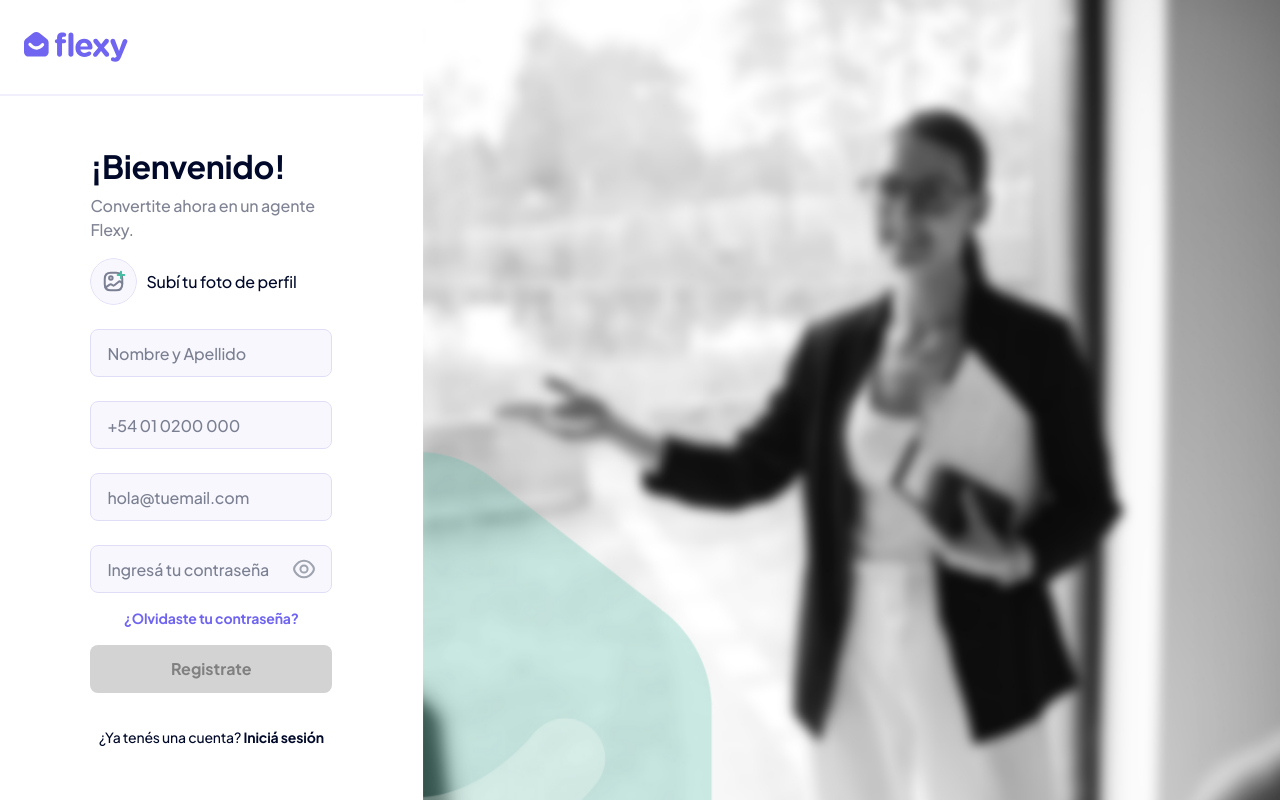
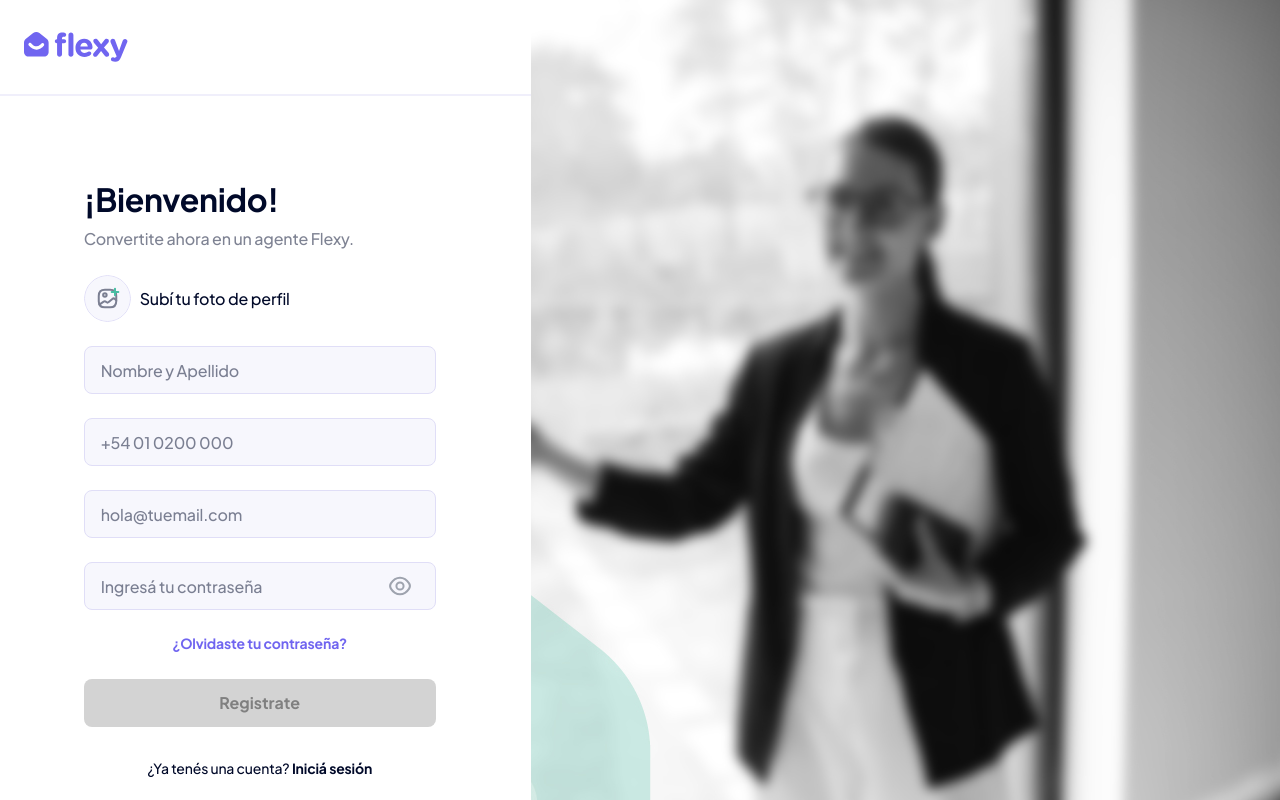
Before and after one commit to erikfille/Flexy-Register, a React (Vite) app: page /signup in a window 1280 px wide. Built offline with nearby package versions, Linux system fonts and the light colour scheme.

Commit message:
Fixed CSS

```diff
--- a/src/App.css
+++ b/src/App.css
@@ -29,17 +29,19 @@
   padding-bottom: 80px;
 }
 
-/*** Colores ***/
-
 :root {
   --color-primary-dark: #000929;
   --color-primary-main: #7065f0;
   --color-dark-grey: #4a4b4d;
   --color-light-grey: ##6c727f;
   --color-f8f8f8: #f8f8f8;
-  --color-icon-grey: ##9EA3AE;
+  --color-icon-grey: ##9ea3ae;
   --color-danger: #d32f2f;
   --navbar-height: 96px;
 }
 
-/*** Colores Fin ***/
+@media screen and (max-width: 768px) {
+  :root {
+    --navbar-height: 72px;
+  }
+}
--- a/src/components/ForgotPassModal/index.jsx
+++ b/src/components/ForgotPassModal/index.jsx
@@ -31,14 +31,12 @@ export default function ForgotPassModal() {
         <h4 className={style.text}>
           Indicanos el correo con el que te registraste
         </h4>
-        <div className="mb-3 w-100">
           <StyledInput
             placeholder="tu@email.com"
             field="userEmail"
             value={email}
             onChange={handleInputChange}
           ></StyledInput>
-        </div>
         <div className="d-flex gap-10">
           <button
             className={`${style.button}`}
--- a/src/components/LoginWidget/LoginWidget.jsx
+++ b/src/components/LoginWidget/LoginWidget.jsx
@@ -102,17 +102,14 @@ export default function LoginWidget(props) {
 
   return (
     <div
-      className={`${styles.container} container d-flex flex-column align-items-center`}
+      className={`${styles.container} d-flex flex-column align-items-center`}
     >
-      <div className="col-10 col-md-12 col-xl-8">
-        <div className={`${styles.titleContainer} align-items-left`}>
+        <div className={styles.titleContainer}>
           <h1 className={`${styles.fColor} ${styles.title}`}>¡Bienvenido!</h1>
           <p className={`${styles.fColor} ${styles.subtitle}`}>
             {childProps.subtitle}
           </p>
         </div>
-      </div>
-      <div className="col-10 col-md-12 col-xl-8">
       {childProps.type === "signup" && (
         <UploadWidget
           label="Subí tu foto de perfil"
@@ -122,10 +119,8 @@ export default function LoginWidget(props) {
           error={errors.image}
         />
       )}
-        <form className="d-flex flex-column" onSubmit={handleSubmit}>
+      <form className={styles.form} onSubmit={handleSubmit}>
         {childProps.type === "signup" && (
-            <div className="d-flex flex-column flex-lg-row mb-2 mb-2">
-              <div className="mb-3 w-100">
           <StyledInput
             placeholder="Nombre y Apellido"
             field="name"
@@ -133,12 +128,8 @@ export default function LoginWidget(props) {
             onChange={handleInputChange}
             error={errors.name}
           ></StyledInput>
-              </div>
-            </div>
         )}
         {childProps.type === "signup" && (
-            <div className="d-flex flex-column flex-lg-row mb-2 mb-2">
-              <div className="mb-3 w-100">
           <StyledInput
             placeholder="+54 01 0200 000"
             field="phone"
@@ -147,11 +138,7 @@ export default function LoginWidget(props) {
             type="number"
             error={errors.phone}
           ></StyledInput>
-              </div>
-            </div>
         )}
-          <div className="d-flex flex-column flex-lg-row mb-2 mb-2">
-            <div className="mb-3 w-100">
         <StyledInput
           placeholder="hola@tuemail.com"
           field="email"
@@ -160,10 +147,7 @@ export default function LoginWidget(props) {
           type="email"
           error={errors.email}
         />
-            </div>
-          </div>
-          <div className="d-flex flex-column flex-sm-row gap-10">
-            <div className="mb-3 w-100 position-relative">
+        <div className={styles.passwordContainer}>
           <StyledInput
             placeholder="Ingresá tu contraseña"
             field="password"
@@ -186,21 +170,13 @@ export default function LoginWidget(props) {
             />
           )}
         </div>
+        <div className={styles.forgotPassword}>
+          <a onClick={() => forgotPasswordModal()}>¿Olvidaste tu contraseña?</a>
         </div>
-          <div className={styles.forgotPassword}>
-            <a onClick={() => forgotPasswordModal()}>
-              ¿Olvidaste tu contraseña?
-            </a>
-          </div>
-          <button
-            className={`w-100 my-3 ${styles.button}`}
-            disabled={incomplete}
-          >
+        <button className={styles.button} disabled={incomplete}>
           {childProps.button}
         </button>
       </form>
-      </div>
-      <div className="text-center mt-3 mb-5">
         <span className={`${styles.fColor} ${styles.switcher}`}>
           {childProps.message}
           <Link to={childProps.anchorPath}>
@@ -211,6 +187,5 @@ export default function LoginWidget(props) {
           </Link>
         </span>
     </div>
-    </div>
   );
 }
--- a/src/components/LoginWidget/loginWidget.module.css
+++ b/src/components/LoginWidget/loginWidget.module.css
@@ -1,7 +1,18 @@
 .container {
   background-color: inherit;
-  margin: auto;
-  padding: 50px 30px 100px 30px;
+  margin: 33px auto auto 93px;
+  padding: 50px 30px 80px 30px;
+  max-width: 412px;
+  width: 100%;
+}
+
+.form {
+  width: 100%;
+}
+
+.passwordContainer {
+  width: 100%;
+  position: relative;
 }
 
 .switcher {
@@ -30,8 +41,10 @@
   display: flex;
   flex-direction: column;
   align-items: flex-start;
-  padding: 0px;
+  justify-content: flex-start;
   gap: 8px;
+  width: 100%;
+  margin-bottom: 24px;
 }
 
 .title {
@@ -51,6 +64,7 @@
   line-height: 150%;
   opacity: 0.5;
   align-items: flex-start;
+  margin-bottom: 0px;
 }
 
 .button {
@@ -60,7 +74,7 @@
   align-items: center;
   padding: 12px 24px;
   gap: 10px;
-  width: 352px;
+  width: 100%;
   height: 48px;
   background: var(--color-primary-main);
   border: none;
@@ -72,7 +86,7 @@
   text-align: center;
   font-feature-settings: "ss06" on, "ss04" on, "liga" off;
   color: #ffffff;
-  max-width: 100%;
+  margin: 25px 0px 32px 0px;
 }
 
 .button:disabled {
@@ -82,7 +96,7 @@
 
 .showPassword {
   position: absolute;
-  right: 1em;
+  right: 1.5em;
   top: 0.75em;
   cursor: pointer;
 }
@@ -124,3 +138,35 @@
   box-shadow: 5 5 5 0.2rem rgba(234, 0, 255, 0.25) !important;
   border-color: #7065f0 !important;
 }
+
+@media screen and (max-width: 1400px) {
+  .container {
+    margin: 33px auto auto auto;
+  }
+}
+
+@media screen and (min-width: 1700px) {
+  .container {
+    margin: 33px auto auto 5.66vw;
+  }
+}
+
+@media screen and (max-width: 768px) {
+  .container {
+    margin: 12px auto auto auto;
+    padding: 50px 24px 100px 24px;
+  }
+
+  .titleContainer {
+    align-items: center;
+    margin-bottom: 31px;
+  }
+
+  .button {
+    margin: 27px 0px 20px 0px;
+  }
+
+  .forgotPassword {
+    margin: -10px auto auto auto;
+  }
+}
--- a/src/components/StyledInput/index.jsx
+++ b/src/components/StyledInput/index.jsx
@@ -15,7 +15,7 @@ export default function StyledInput({
   const handleVisited = () => setVisited(true);
 
   return (
-    <>
+    <div className={styles.inputContainer}>
       <input
         type={type}
         placeholder={placeholder}
@@ -27,6 +27,6 @@ export default function StyledInput({
         onBlur={handleVisited}
       />
       {errorCondition && <p className={`${styles.errorMessage}`}>{error}</p>}
-    </>
+    </div>
   );
 }
--- a/src/components/StyledInput/styledInput.module.css
+++ b/src/components/StyledInput/styledInput.module.css
@@ -1,7 +1,12 @@
+.inputContainer {
+  margin-bottom: 24px;
+  max-width: 352px;
+  width: 100%;
+}
+
 .input {
   padding: 12px 16px;
-  max-width: 100%;
-  width: 600px;
+  width: 100%;
   height: 48px;
   background: #f7f7fd;
   border: 1px solid #e0def7;
--- a/src/components/UploadWidget/uploadWidget.module.css
+++ b/src/components/UploadWidget/uploadWidget.module.css
@@ -1,5 +1,7 @@
 .widgetContainer {
   display: block;
+  width: 100%;
+  max-width: 352px;
   margin-bottom: 1.5rem;
 }
 
--- a/src/views/Login/Login.jsx
+++ b/src/views/Login/Login.jsx
@@ -42,16 +42,14 @@ export default function Login() {
     <div className={styles.loginContainer}>
       <div className="row">
         <div
-          className={`col-12 col-md-5 col-xl-4 d-flex justify-content-center align-items-center ${styles.formContainer}`}
+          className={`col-12 col-md-6 col-xl-5 d-flex justify-content-center align-items-center ${styles.formContainer}`}
         >
-          <div
-            className={`row position-fixed top-0 start-0 p-4 ${styles.logoContainer}`}
-          >
-            <NavLink to="#" className={`col-3`}>
-              <img src={Logo} alt="FlexyLogo" className="my-2" />
+          <div className={`${styles.logoContainer}`}>
+            <NavLink to="#">
+              <img src={Logo} alt="FlexyLogo" />
             </NavLink>
             <div
-              className={`col-9 d-flex d-md-none justify-content-end align-items-center`}
+              className={styles.hamburguerIcon}
             >
               <img src={hamburguerIcon} alt="dropdownIcon" width="24px" />
             </div>
@@ -59,11 +57,10 @@ export default function Login() {
           <LoginWidget childProps={childProps} />
         </div>
         <div
-          className={`col-8 col-md-7 col-xl-8 d-none d-md-flex position-relative ${styles.imgContainer}`}
-          style={{
-            backgroundImage: `url(${loginImg})`,
-          }}
-        ></div>
+          className={`col-md-6 col-xl-7 d-s-none d-md-flex position-relative ${styles.imgContainer}`}
+        >
+          <img src={loginImg} alt="Login Image" />
+        </div>
       </div>
     </div>
   );
--- a/src/views/Login/login.module.css
+++ b/src/views/Login/login.module.css
@@ -3,6 +3,12 @@
 }
 
 .logoContainer {
+  display: flex;
+  position: fixed;
+  align-items: center;
+  top: 0px;
+  left: 0px;
+  padding: 1.5rem !important;
   width: 100%;
   height: var(--navbar-height);
   border-bottom: 2px solid #f0effb;
@@ -12,15 +18,20 @@
   background-color: transparent;
   min-height: 100vh;
   height: 100vh;
-  margin: var(--navbar-height) auto auto auto;
+  margin: var(--navbar-height) 0px 0px 0px;
   overflow: auto;
-  padding-right: 0px !important;
+  padding: 0px !important;
 }
 
 .imgContainer {
-  background-size: cover;
-  background-repeat: no-repeat;
-  background-position: center center;
+  display: flex;
+  justify-content: flex-end;
+  overflow: hidden;
+  object-position: 50% 50%;
+}
+
+.imgContainer img {
+  object-fit: cover;
 }
 
 .fColor {
@@ -38,6 +49,10 @@ a {
   color: var(--color-0CC5BA);
 }
 
+.hamburguerIcon {
+  display: none;
+}
+
 @media screen and (max-width: 700px) {
   .fColor {
     font-size: 12px;
@@ -49,3 +64,19 @@ a {
     font-size: 12px;
   }
 }
+
+@media screen and (max-width: 1700px) {
+  .imgContainer img {
+    max-width: 950px;
+  }
+}
+
+@media screen and (max-width: 768px) {
+  .hamburguerIcon {
+    display: flex;
+  }
+
+  .logoContainer {
+    justify-content: space-between;
+  }
+}
```
Lines whose indentation alone changed are shown as unchanged.
